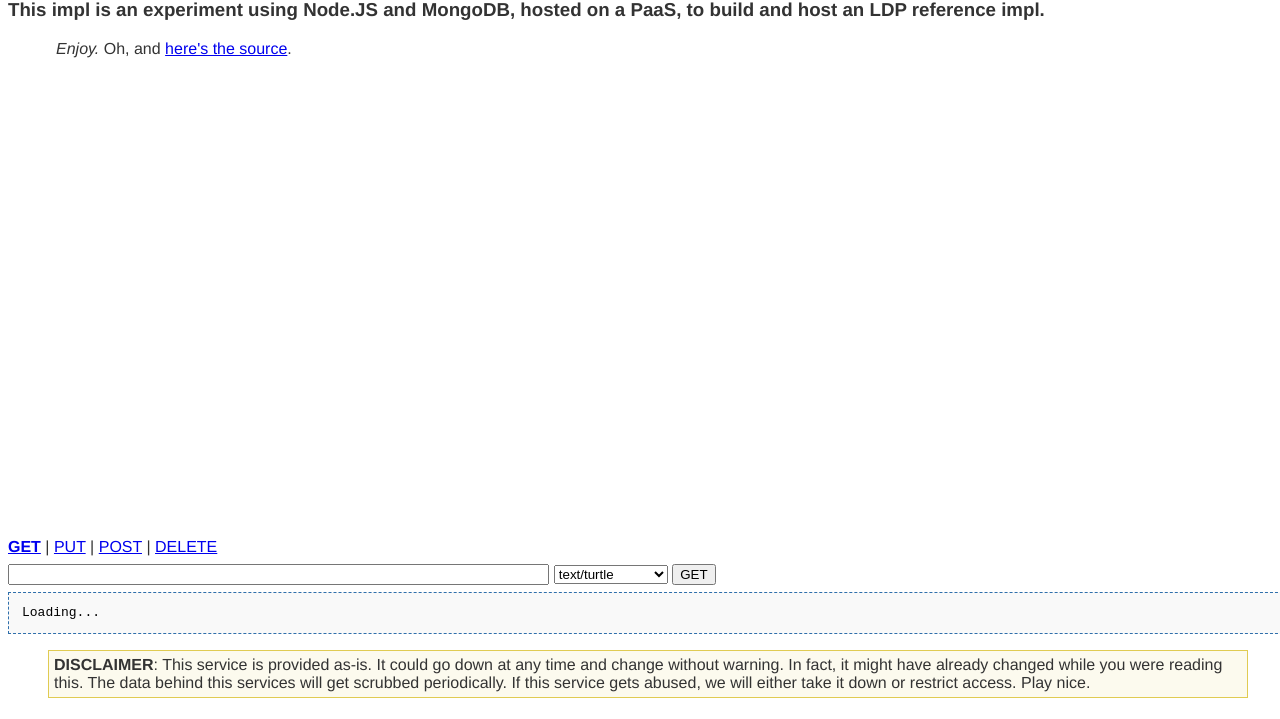
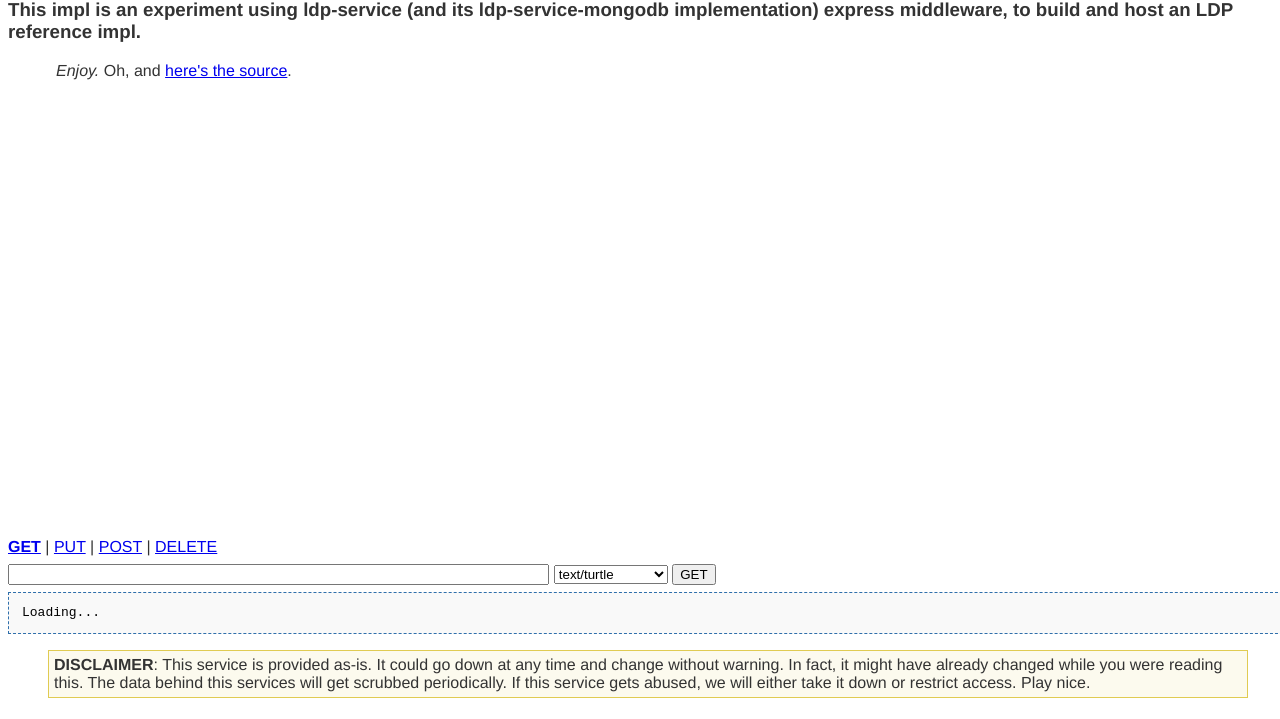
Before and after one commit to OSLC/ldp-app, a website: page public/index.html in a window 1280 px wide. Shown: the part 81-800 px from the top of the page. Drawn offline with nearby package versions, Linux system fonts and the light colour scheme; a script that the page names is missing.

Commit message:
Updated dependencies and home page
Updated all dependencies, and using node 8.11.1 and MongoDB 3.6.4.
Change the index.html page to reference ldp-service express
middleware, and provide the correct link to ldp-app git repo.

Signed-off-by: Jim Amsden <jamsden@us.ibm.com>

```diff
--- a/public/index.html
+++ b/public/index.html
@@ -15,6 +15,8 @@
    Contributors:
 
       Steve Speicher - Based on work at http://eclipse.org/lyo
+      Jim Amsden - Based on OSLC4JS development
+      Neil Davis - Based on OSLC4JS development
 -->
 
 <head>
@@ -32,10 +34,9 @@
 		alt="W3C" style="float: left;" /></a>
 
     <h1><a href="http://www.w3.org/2012/ldp/" title="LDP">Linked Data Platform</a> Reference Implementation</h1>
-    <h3>This impl is an experiment using Node.JS and
-	MongoDB, hosted on a PaaS, to build and host an LDP reference
+    <h3>This impl is an experiment using ldp-service (and its ldp-service-mongodb implementation) express middleware, to build and host an LDP reference
 	impl.</h3>
-	<p style="margin-left: 3em"><em>Enjoy.</em> Oh, and <a href="https://github.com/spadgett/LDPjs">here's the source</a>.</p>
+	<p style="margin-left: 3em"><em>Enjoy.</em> Oh, and <a href="https://github.com/OSLC/ldp-app">here's the source</a>.</p>
 
     <div id="visualization"></div>
     <div style='position: fixed; bottom: 5px; width: 100%'>
```
Also changed, not shown: package.json (+6 -3 lines).
